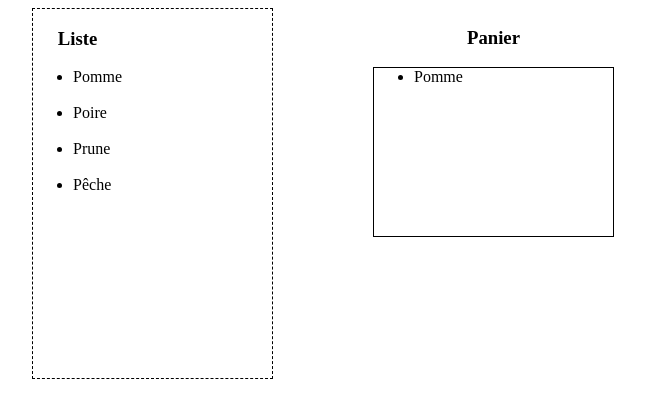
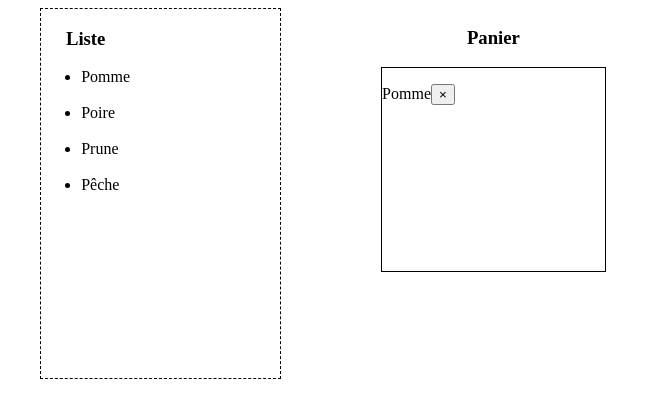
Before and after one commit to Ludovic4233/ManipulationDom2, a plain HTML site: page index.html in a window 1280 px wide. Both pictures are taken after a click on the item "Pomme". Shown: the whole page, without its empty margins (317-962 px from the left). Drawn offline with Linux system fonts and the light colour scheme.

Commit message:
Ajout du bouton supprimer

```diff
--- a/index.html
+++ b/index.html
@@ -18,7 +18,7 @@
         </div>
         <div>
             <h3>Panier</h3>
-            <ul id="panier"></ul>
+            <div id="panier"></div>
         </div>
     </div>
     <script src="index.js"></script>
--- a/index.js
+++ b/index.js
@@ -8,9 +8,15 @@ let fruits = [pomme, poire, prune, pêche];
 
 //fonctions
 function addProduct(product){
-    let li = document.createElement('li');
-        panier.appendChild(li);
-        li.innerHTML = product.innerHTML;
+    var p = document.createElement('p');
+    var btnClose = document.createElement('button');
+    p.innerHTML = product.innerHTML;
+    btnClose.innerHTML ="×";
+    p.appendChild(btnClose);
+    panier.appendChild(p);
+    btnClose.addEventListener('click', function(){
+        p.remove();
+    });
 }
 
 //événements
@@ -20,7 +26,6 @@ fruits.forEach(fruit =>
         addProduct(fruit)
     })
 );
-
 // for(let i = 0; i < fruits.length; i++){
 //     fruits[i].addEventListener('click', function(){
 //         addProduct(fruits[i]);
```
